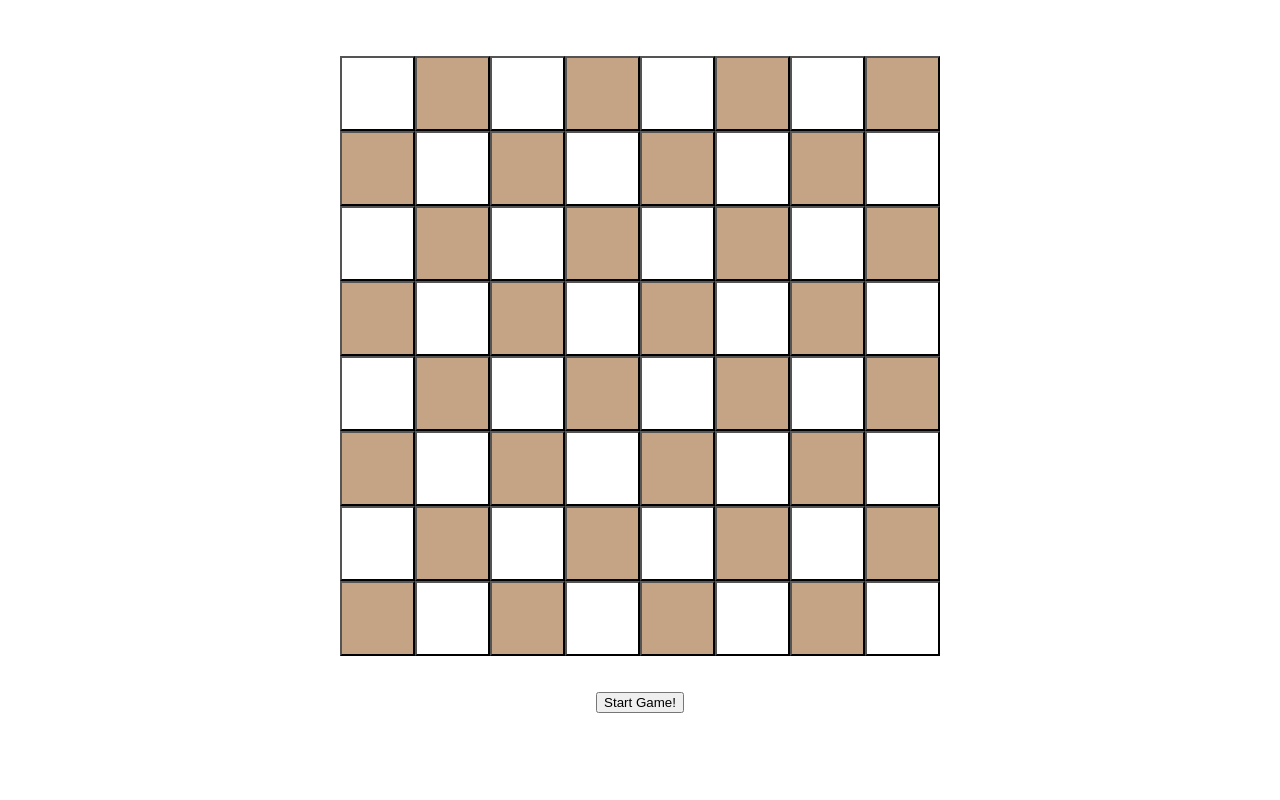
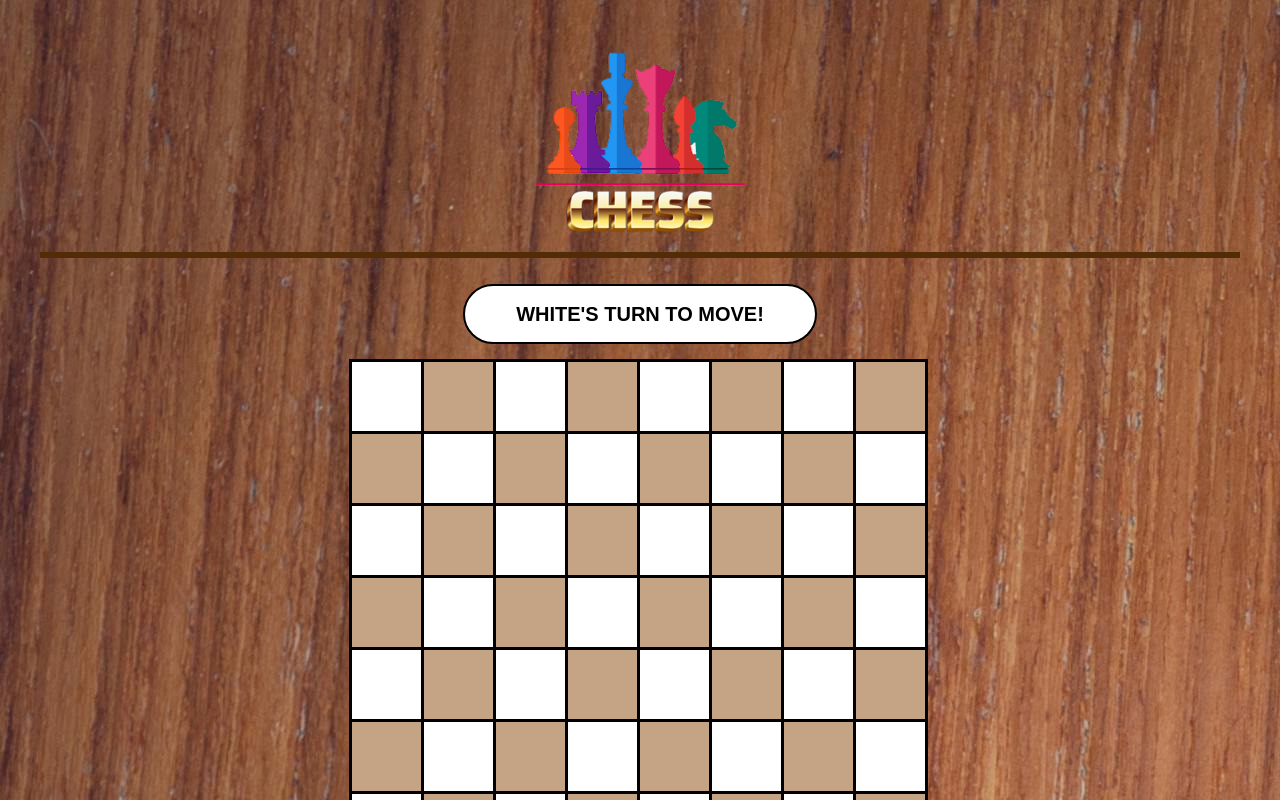
Before and after one commit to TanChaoPing/Chess, a React (Vite) app: page / in a window 1280 px wide. Shown: the top 800 px of the page. Built offline with nearby package versions, Linux system fonts and the light colour scheme.

Commit message:
Background and Logo Update

```diff
--- a/index.html
+++ b/index.html
@@ -6,7 +6,7 @@
     <meta name="viewport" content="width=device-width, initial-scale=1.0" />
     <title>Chess</title>
   </head>
-  <body>
+  <body id="bg-image">
     <div id="root"></div>
     <script type="module" src="/src/main.jsx"></script>
   </body>
--- a/src/App.css
+++ b/src/App.css
@@ -3,6 +3,73 @@
   margin: 0 auto;
   padding: 2rem;
   text-align: center;
+}
+
+#bg-image {
+  background-image: linear-gradient(
+      rgba(255, 255, 255, 0.01),
+      rgba(255, 255, 255, 0.01)
+    ),
+    url('/wood_bg.jpg');
+  background-repeat: no-repeat;
+}
+
+#line {
+  border: 3px solid rgb(82, 44, 7);
+}
+
+#turn-container {
+  background-color: white;
+  width: 350px;
+  display: flex;
+  margin: auto;
+  justify-content: center;
+  border: 2px solid black;
+  border-radius: 30px;
+}
+
+#turn-display {
+  font-family: din-round,sans-serif;
+  font-size: 20px;
+  font-weight: 700;
+  text-align: center;
+  text-transform: uppercase;
+}
+
+.start-game {
+  background-color: #FFFFFF;
+  border: 1px solid #222222;
+  border-radius: 8px;
+  box-sizing: border-box;
+  color: #222222;
+  cursor: pointer;
+  display: inline-block;
+  font-family: Circular,-apple-system,BlinkMacSystemFont,Roboto,"Helvetica Neue",sans-serif;
+  font-size: 16px;
+  font-weight: 600;
+  line-height: 20px;
+  margin: 0;
+  outline: none;
+  padding: 13px 23px;
+  position: relative;
+  text-align: center;
+  text-decoration: none;
+  touch-action: manipulation;
+  transition: box-shadow .2s,-ms-transform .1s,-webkit-transform .1s,transform .1s;
+  user-select: none;
+  -webkit-user-select: none;
+  width: auto;
+}
+
+.start-game:focus-visible {
+  box-shadow: #222222 0 0 0 2px, rgba(255, 255, 255, 0.8) 0 0 0 4px;
+  transition: box-shadow .2s;
+}
+
+.start-game:active {
+  background-color: #F7F7F7;
+  border-color: #000000;
+  transform: scale(.96);
 }
 
 .chess-cell {
@@ -11,6 +78,9 @@
   font-size: 30px;
   color: rgb(67, 64, 64);
   vertical-align: top;
+  border: 3px solid black;
+  margin-left: -3px;
+  margin-top: -3px;
 }
 
 .promotion-choice {
--- a/src/App.jsx
+++ b/src/App.jsx
@@ -1,6 +1,6 @@
 import { useState, useEffect } from 'react';
-import ReactDOM from 'react-dom';
 import './App.css';
+import { jsx } from 'react/jsx-runtime';
 
 function defaultPiecePosition(alp, num) {
   let piece;
@@ -118,6 +118,30 @@ function Cell(props) {
     }
   }
 
+  function editBoardNPoss(cur, poss, x, y) {
+    cur[x][y] = "●";
+    poss.push([x, y]);
+  }
+
+  function rookCheck(coordinate, curBoard, possibleMoves, targetedCells) {
+    for (let i = coordinate[1]-2; i >= 0; i--) { // Left
+      if (checkPieceExistOnCell(72-coordinate[0], i, targetedCells)) break;
+      editBoardNPoss(curBoard, possibleMoves, 72-coordinate[0], i);
+    }
+    for (let i = coordinate[1]; i <= 7; i++) { // Right
+      if (checkPieceExistOnCell(72-coordinate[0], i, targetedCells)) break;
+      editBoardNPoss(curBoard, possibleMoves, 72-coordinate[0], i);
+    }
+    for (let i = 71 - coordinate[0]; i >= 0; i--) { // Up
+      if (checkPieceExistOnCell(i, coordinate[1]-1, targetedCells)) break;
+      editBoardNPoss(curBoard, possibleMoves, i, coordinate[1]-1);
+    }
+    for (let i = 73 - coordinate[0]; i <= 7; i++) { // Down
+      if (checkPieceExistOnCell(i, coordinate[1]-1, targetedCells)) break;
+      editBoardNPoss(curBoard, possibleMoves, i, coordinate[1]-1);
+    }
+  }
+
   function showPieceMoves() {
     let [pc_color, pc_type] = value.split("-");
     let curBoard = props.board;
@@ -130,16 +154,13 @@ function Cell(props) {
       checkPawnAttack(72-coordinate[0], coordinate[1]-1, targetedCells);
       if (coordinate[0] == 66) { // If pawn is at row G
         if (checkPieceExistOnCell(5, coordinate[1]-1, targetedCells)) break;
-        curBoard[5][coordinate[1]-1] = "●";
-        possibleMoves.push([5, coordinate[1]-1]);
+        editBoardNPoss(curBoard, possibleMoves, 5, coordinate[1]-1);
 
         if (checkPieceExistOnCell(4, coordinate[1]-1, targetedCells)) break;
-        curBoard[4][coordinate[1]-1] = "●";
-        possibleMoves.push([4, coordinate[1]-1]);
+        editBoardNPoss(curBoard, possibleMoves, 4, coordinate[1]-1);
       } else {
         if (checkPieceExistOnCell(71-coordinate[0], coordinate[1]-1, targetedCells)) break;
-        curBoard[71 - coordinate[0]][coordinate[1] - 1] = "●";
-        possibleMoves.push([71 - coordinate[0], coordinate[1]-1]);
+        editBoardNPoss(curBoard, possibleMoves, 71-coordinate[0], coordinate[1]-1);
       }
       break;
     }
@@ -148,16 +169,13 @@ function Cell(props) {
       checkPawnAttack(72-coordinate[0], coordinate[1]-1, targetedCells);
       if (coordinate[0] == 71) { // If pawn is at row B
         if (checkPieceExistOnCell(2, coordinate[1]-1, targetedCells)) break;
-        curBoard[2][coordinate[1]-1] = "●";
-        possibleMoves.push([2, coordinate[1]-1]);
+        editBoardNPoss(curBoard, possibleMoves, 2, coordinate[1]-1);
 
         if (checkPieceExistOnCell(3, coordinate[1]-1, targetedCells)) break;
-        curBoard[3][coordinate[1]-1] = "●";
-        possibleMoves.push([3, coordinate[1]-1]);
+        editBoardNPoss(curBoard, possibleMoves, 3, coordinate[1]-1);
       } else {
         if (checkPieceExistOnCell(73-coordinate[0], coordinate[1]-1, targetedCells)) break;
-        curBoard[73 - coordinate[0]][coordinate[1] - 1] = "●";
-        possibleMoves.push([73 - coordinate[0], coordinate[1]-1]);
+        editBoardNPoss(curBoard, possibleMoves, 73-coordinate[0], coordinate[1]-1);
       }
       break;
     }
@@ -165,26 +183,7 @@ function Cell(props) {
     if (pc_type != "pawn") {
       switch (pc_type) {
         case "rook":
-          for (let i = coordinate[1]-2; i >= 0; i--) { // Left
-            if (checkPieceExistOnCell(72-coordinate[0], i, targetedCells)) break;
-            curBoard[72-coordinate[0]][i] = "●";
-            possibleMoves.push([72-coordinate[0], i]);
-          }
-          for (let i = coordinate[1]; i <= 7; i++) { // Right
-            if (checkPieceExistOnCell(72-coordinate[0], i, targetedCells)) break;
-            curBoard[72-coordinate[0]][i] = "●";
-            possibleMoves.push([72-coordinate[0], i]);
-          }
-          for (let i = 71 - coordinate[0]; i >= 0; i--) { // Up
-            if (checkPieceExistOnCell(i, coordinate[1]-1, targetedCells)) break;
-            curBoard[i][coordinate[1]-1] = "●";
-            possibleMoves.push([i, coordinate[1]-1]);
-          }
-          for (let i = 73 - coordinate[0]; i <= 7; i++) { // Down
-            if (checkPieceExistOnCell(i, coordinate[1]-1, targetedCells)) break;
-            curBoard[i][coordinate[1]-1] = "●";
-            possibleMoves.push([i, coordinate[1]-1]);
-          }
+          rookCheck(coordinate, curBoard, possibleMoves, targetedCells);
           break;
         case "knight":
           let knightPoss = [];
@@ -196,60 +195,35 @@ function Cell(props) {
           for (let k of knightPoss) {
             if (k[0] >= 0 && k[0] <= 7 && k[1] >= 0 && k[1] <= 7) {
               if (checkPieceExistOnCell(k[0], k[1], targetedCells)) continue;
-              curBoard[k[0]][k[1]] = "●";
-              possibleMoves.push([k[0], k[1]]);
+              editBoardNPoss(curBoard, possibleMoves, k[0], k[1]);
             }
           }
           break;
         case "queen":
-          for (let i = coordinate[1]-2; i >= 0; i--) { // Left
-            if (checkPieceExistOnCell(72-coordinate[0], i, targetedCells)) break;
-            curBoard[72-coordinate[0]][i] = "●";
-            possibleMoves.push([72-coordinate[0], i]);
-          }
-          for (let i = coordinate[1]; i <= 7; i++) { // Right
-            if (checkPieceExistOnCell(72-coordinate[0], i, targetedCells)) break;
-            curBoard[72-coordinate[0]][i] = "●";
-            possibleMoves.push([72-coordinate[0], i]);
-          }
-          for (let i = 71 - coordinate[0]; i >= 0; i--) { // Up
-            if (checkPieceExistOnCell(i, coordinate[1]-1, targetedCells)) break;
-            curBoard[i][coordinate[1]-1] = "●";
-            possibleMoves.push([i, coordinate[1]-1]);
-          }
-          for (let i = 73 - coordinate[0]; i <= 7; i++) { // Down
-            if (checkPieceExistOnCell(i, coordinate[1]-1, targetedCells)) break;
-            curBoard[i][coordinate[1]-1] = "●";
-            possibleMoves.push([i, coordinate[1]-1]);
-          }
+          rookCheck(coordinate, curBoard, possibleMoves, targetedCells);
         case "bishop":
           for (let i = 71 - coordinate[0], j = coordinate[1]-2; i >= 0, j >= 0; i--, j--) { // NW
             if (i < 0 || j < 0 || checkPieceExistOnCell(i, j, targetedCells)) break;
-            curBoard[i][j] = "●";
-            possibleMoves.push([i, j]);
+            editBoardNPoss(curBoard, possibleMoves, i, j);
           }
           for (let i = 71 - coordinate[0], j = coordinate[1]; i >= 0, j <= 7; i--, j++) { // NE
             if (i < 0 || j > 7 || checkPieceExistOnCell(i, j, targetedCells)) break;
-            curBoard[i][j] = "●";
-            possibleMoves.push([i, j])
+            editBoardNPoss(curBoard, possibleMoves, i, j);
           }
           for (let i = 73 - coordinate[0], j = coordinate[1]-2; i <= 7, j >= 0; i++, j--) { // SW
             if (i > 7 || j < 0 || checkPieceExistOnCell(i, j, targetedCells)) break;
-            curBoard[i][j] = "●";
-            possibleMoves.push([i, j])
+            editBoardNPoss(curBoard, possibleMoves, i, j);
           }
           for (let i = 73 - coordinate[0], j = coordinate[1]; i <= 7, j <= 7; i++, j++) { // SE
             if (i > 7 || j > 7 || checkPieceExistOnCell(i, j, targetedCells)) break;
-            curBoard[i][j] = "●";
-            possibleMoves.push([i, j])
+            editBoardNPoss(curBoard, possibleMoves, i, j);
           }
           break;
         case "king":
           for (let i = 71 - coordinate[0]; i <= 73 - coordinate[0]; i++) {
             for (let j = coordinate[1]-2; j <= coordinate[1]; j++) {
               if (i < 0 || i > 7 || j < 0 || j > 7 || (i == 72 - coordinate[0] && j == coordinate[1]-1) || checkPieceExistOnCell(i, j, targetedCells)) continue;
-              curBoard[i][j] = "●";
-              possibleMoves.push([i, j])
+              editBoardNPoss(curBoard, possibleMoves, i, j);
             }
           }
           break;
@@ -350,11 +324,9 @@ function Cell(props) {
 
 function PopupPromotionModal(props) {
   let newBoard = props.board;
-  let promoted_piece = null;
 
   function promotion(piece) {
     newBoard[props.c0][props.c1] = `${props.color}-${piece}`;
-    promoted_piece = piece;
     props.updateBoard(newBoard);
     props.updatePromotion([false, null, null, null]);
   }
@@ -455,9 +427,15 @@ function ChessBoard() {
   return (
     <>
       <PopupPromotionModal showModal={promote[0]} color={promote[1]} c0={promote[2]} c1={promote[3]} board={board} updateBoard={updateArrayBoard} updatePromotion={updatePromote}/>
+      <img src="/chess-logo.png" width="235px" height="200px"/>
+      <hr id="line"></hr> <br />
+      <div id="turn-container">
+        <h2 id="turn-display">{whiteTurn ? "White" : "Black"}'s turn to move!</h2>
+      </div>
+      <br />
       {reactBoard}
       <br /><br />
-      <button onClick={() => {
+      <button class="start-game" onClick={() => {
         setActive(false);
         setPossibleMoves([]);
         setPrevSelected([]);
@@ -472,10 +450,9 @@ function ChessBoard() {
 
 function GamePage() {
   return (
-    <>
-      <p id="test"></p>
+    <div>
       <ChessBoard />
-    </>
+    </div>
   )
 }
 
```
Also changed, not shown: public/chess-logo.png (added), public/wood_bg.jpg (added).
